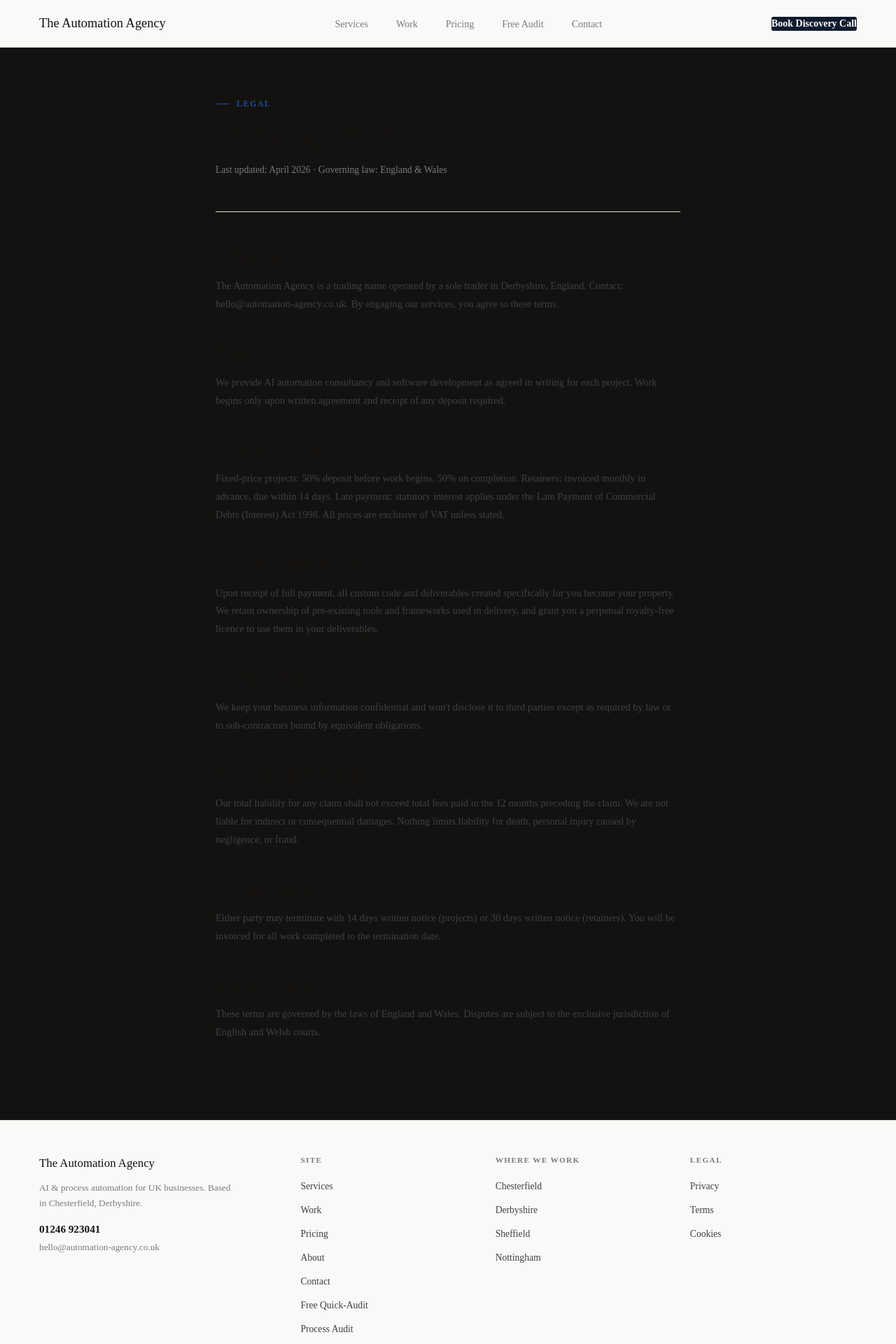
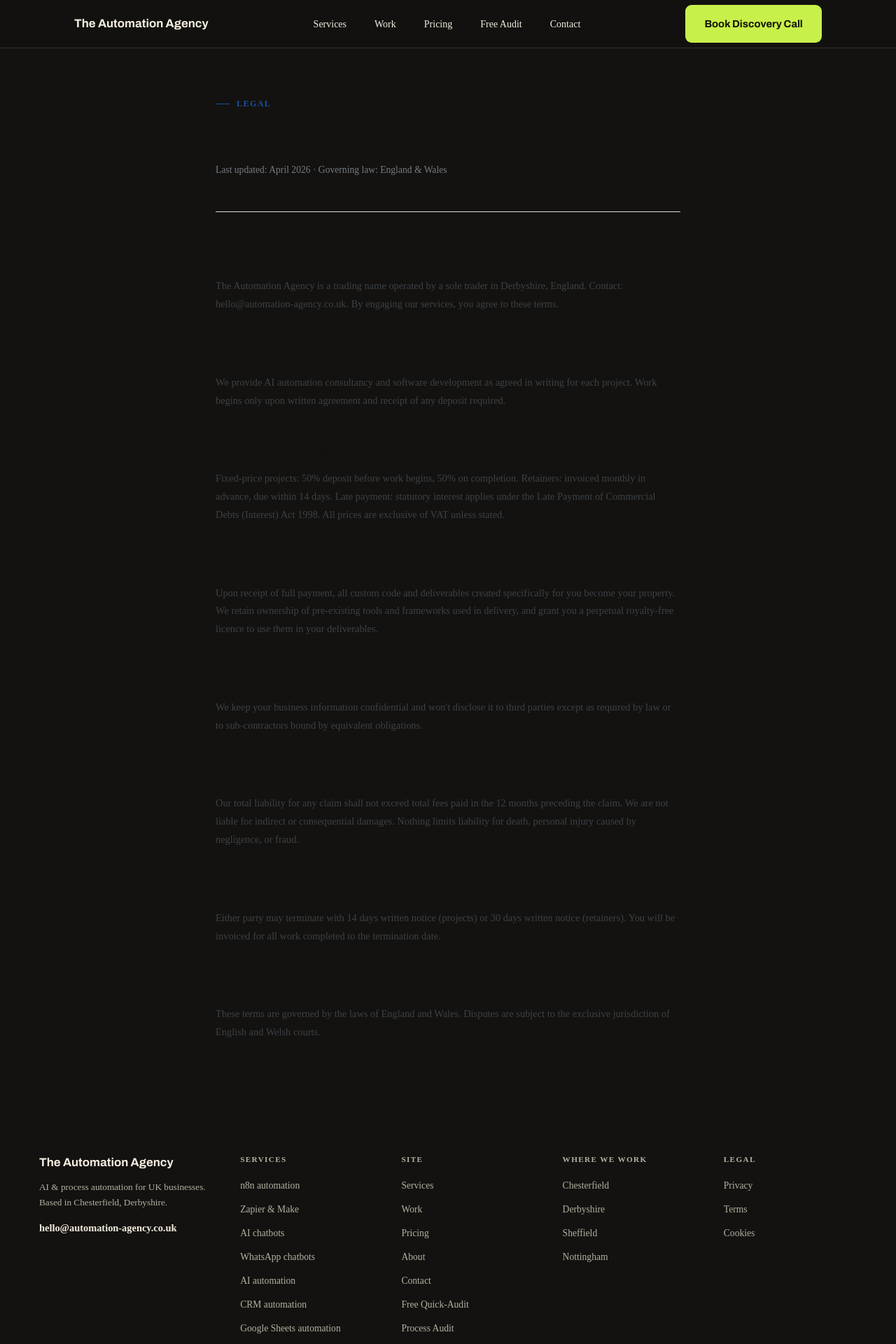
Before and after one commit to BuilderBenv1/automation_agency, a Next.js app: page /terms in a window 1280 px wide. Shown: the top 1920 px of the page at 70% size. Built offline with nearby package versions, Linux system fonts and the light colour scheme.

Commit message:
Restyle Nav + Footer to Bold Dark; add Services column; remove phone

```diff
--- a/components/Footer.tsx
+++ b/components/Footer.tsx
@@ -8,6 +8,19 @@ const navLinks = [
   { href: '/#contact', label: 'Contact' },
   { href: '/quick-audit', label: 'Free Quick-Audit' },
   { href: '/audit', label: 'Process Audit' },
+]
+
+const serviceLinks = [
+  { href: '/n8n-automation-agency', label: 'n8n automation' },
+  { href: '/zapier-make-automation', label: 'Zapier & Make' },
+  { href: '/ai-chatbot-development', label: 'AI chatbots' },
+  { href: '/whatsapp-chatbot', label: 'WhatsApp chatbots' },
+  { href: '/ai-automation-agency', label: 'AI automation' },
+  { href: '/crm-automation', label: 'CRM automation' },
+  { href: '/google-sheets-automation', label: 'Google Sheets automation' },
+  { href: '/email-deliverability', label: 'Email deliverability' },
+  { href: '/stripe-payment-integration', label: 'Stripe integration' },
+  { href: '/internal-tools-dashboard', label: 'Internal tools' },
 ]
 
 const cityLinks = [
@@ -25,37 +38,32 @@ const legalLinks = [
 
 export default function Footer() {
   return (
-    <footer className="px-14 py-12 border-t border-brand-border bg-bg">
-      <div className="grid grid-cols-1 md:grid-cols-[1.4fr_1fr_1fr_1fr] gap-10 mb-10 pb-10 border-b border-brand-border">
+    <footer className="bg-ink text-cream px-8 md:px-14 py-12">
+      <div className="max-w-[1180px] mx-auto">
+        <div className="grid grid-cols-1 sm:grid-cols-2 lg:grid-cols-[1.3fr_1fr_1fr_1fr_1fr] gap-10 mb-10 pb-10 border-b border-[rgba(244,237,224,0.14)]">
           <div>
-          <p className="font-serif text-[1.05rem] text-brand-text mb-3">The Automation Agency</p>
-          <p className="text-[0.83rem] text-brand-muted leading-relaxed mb-4 max-w-[280px]">
+            <p className="font-display font-bold text-[1.05rem] text-cream mb-3">The Automation Agency</p>
+            <p className="text-[0.83rem] text-muted-dark leading-relaxed mb-4 max-w-[280px]">
               AI &amp; process automation for UK businesses. Based in Chesterfield, Derbyshire.
             </p>
             <a
-            href="tel:+441246923041"
-            className="block text-[0.95rem] font-semibold text-brand-text hover:text-accent transition-colors no-underline mb-1"
-          >
-            01246 923041
-          </a>
-          <a
               href="mailto:hello@automation-agency.co.uk"
-            className="block text-[0.83rem] text-brand-muted hover:text-brand-text transition-colors no-underline"
+              className="block text-[0.9rem] font-semibold text-cream hover:text-lime transition-colors no-underline"
             >
               hello@automation-agency.co.uk
             </a>
           </div>
 
           <div>
-          <p className="text-[0.7rem] font-semibold tracking-[0.12em] uppercase text-brand-muted mb-4">
-            Site
+            <p className="text-[0.7rem] font-bold tracking-[0.12em] uppercase text-muted-dark mb-4">
+              Services
             </p>
             <ul className="list-none flex flex-col gap-2.5">
-            {navLinks.map(({ href, label }) => (
+              {serviceLinks.map(({ href, label }) => (
                 <li key={href}>
                   <Link
                     href={href}
-                  className="text-[0.85rem] text-brand-mid hover:text-brand-text transition-colors no-underline"
+                    className="text-[0.85rem] text-muted-dark hover:text-lime transition-colors no-underline"
                   >
                     {label}
                   </Link>
@@ -65,15 +73,15 @@ export default function Footer() {
           </div>
 
           <div>
-          <p className="text-[0.7rem] font-semibold tracking-[0.12em] uppercase text-brand-muted mb-4">
-            Where We Work
+            <p className="text-[0.7rem] font-bold tracking-[0.12em] uppercase text-muted-dark mb-4">
+              Site
             </p>
             <ul className="list-none flex flex-col gap-2.5">
-            {cityLinks.map(({ href, label }) => (
+              {navLinks.map(({ href, label }) => (
                 <li key={href}>
                   <Link
                     href={href}
-                  className="text-[0.85rem] text-brand-mid hover:text-brand-text transition-colors no-underline"
+                    className="text-[0.85rem] text-muted-dark hover:text-lime transition-colors no-underline"
                   >
                     {label}
                   </Link>
@@ -83,7 +91,25 @@ export default function Footer() {
           </div>
 
           <div>
-          <p className="text-[0.7rem] font-semibold tracking-[0.12em] uppercase text-brand-muted mb-4">
+            <p className="text-[0.7rem] font-bold tracking-[0.12em] uppercase text-muted-dark mb-4">
+              Where We Work
+            </p>
+            <ul className="list-none flex flex-col gap-2.5">
+              {cityLinks.map(({ href, label }) => (
+                <li key={href}>
+                  <Link
+                    href={href}
+                    className="text-[0.85rem] text-muted-dark hover:text-lime transition-colors no-underline"
+                  >
+                    {label}
+                  </Link>
+                </li>
+              ))}
+            </ul>
+          </div>
+
+          <div>
+            <p className="text-[0.7rem] font-bold tracking-[0.12em] uppercase text-muted-dark mb-4">
               Legal
             </p>
             <ul className="list-none flex flex-col gap-2.5">
@@ -91,7 +117,7 @@ export default function Footer() {
                 <li key={href}>
                   <Link
                     href={href}
-                  className="text-[0.85rem] text-brand-mid hover:text-brand-text transition-colors no-underline"
+                    className="text-[0.85rem] text-muted-dark hover:text-lime transition-colors no-underline"
                   >
                     {label}
                   </Link>
@@ -101,9 +127,10 @@ export default function Footer() {
           </div>
         </div>
 
-      <p className="text-[0.78rem] text-brand-muted text-center">
+        <p className="text-[0.78rem] text-muted-dark text-center">
           © 2026 The Automation Agency · Chesterfield, Derbyshire, UK
         </p>
+      </div>
     </footer>
   )
 }
--- a/components/Nav.tsx
+++ b/components/Nav.tsx
@@ -33,11 +33,12 @@ export default function Nav() {
 
   return (
     <nav
-      className={`fixed top-0 left-0 right-0 z-50 flex items-center justify-between h-[68px] px-14 bg-bg transition-shadow duration-200 ${
-        scrolled ? 'shadow-[0_1px_0_#e2ddd8]' : 'border-b border-brand-border'
+      className={`fixed top-0 left-0 right-0 z-50 bg-ink/95 backdrop-blur transition-shadow duration-200 ${
+        scrolled ? 'shadow-[0_1px_0_rgba(244,237,224,0.14)]' : 'border-b border-[rgba(244,237,224,0.14)]'
       }`}
     >
-      <Link href="/" className="font-serif text-[1.15rem] text-brand-text no-underline">
+      <div className="max-w-[1180px] mx-auto px-8 md:px-14 h-[68px] flex items-center justify-between">
+        <Link href="/" className="font-display font-bold text-[1.05rem] text-cream no-underline">
           The Automation Agency
         </Link>
 
@@ -50,9 +51,7 @@ export default function Nav() {
                 <Link
                   href={href}
                   className={`text-sm font-medium transition-colors duration-150 no-underline ${
-                  isActive
-                    ? 'text-brand-text'
-                    : 'text-brand-muted hover:text-brand-text'
+                    isActive ? 'text-lime' : 'text-cream hover:text-lime'
                   }`}
                 >
                   {label}
@@ -62,12 +61,10 @@ export default function Nav() {
           })}
         </ul>
 
-      <Link
-        href="/#contact"
-        className="btn-primary text-sm font-semibold no-underline"
-      >
+        <Link href="/#contact" className="btn-lime">
           Book Discovery Call
         </Link>
+      </div>
     </nav>
   )
 }
```
Lines whose indentation alone changed are shown as unchanged.
